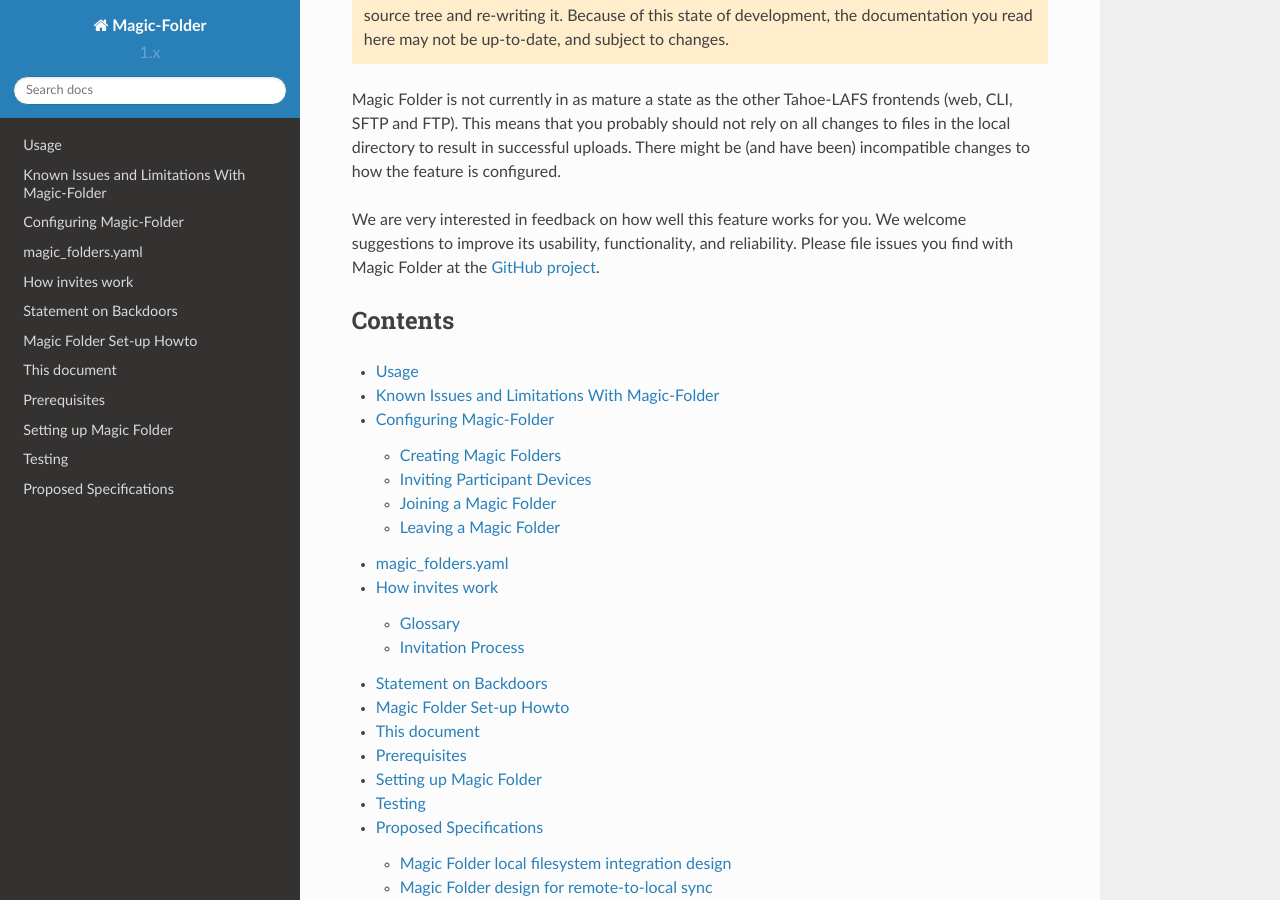
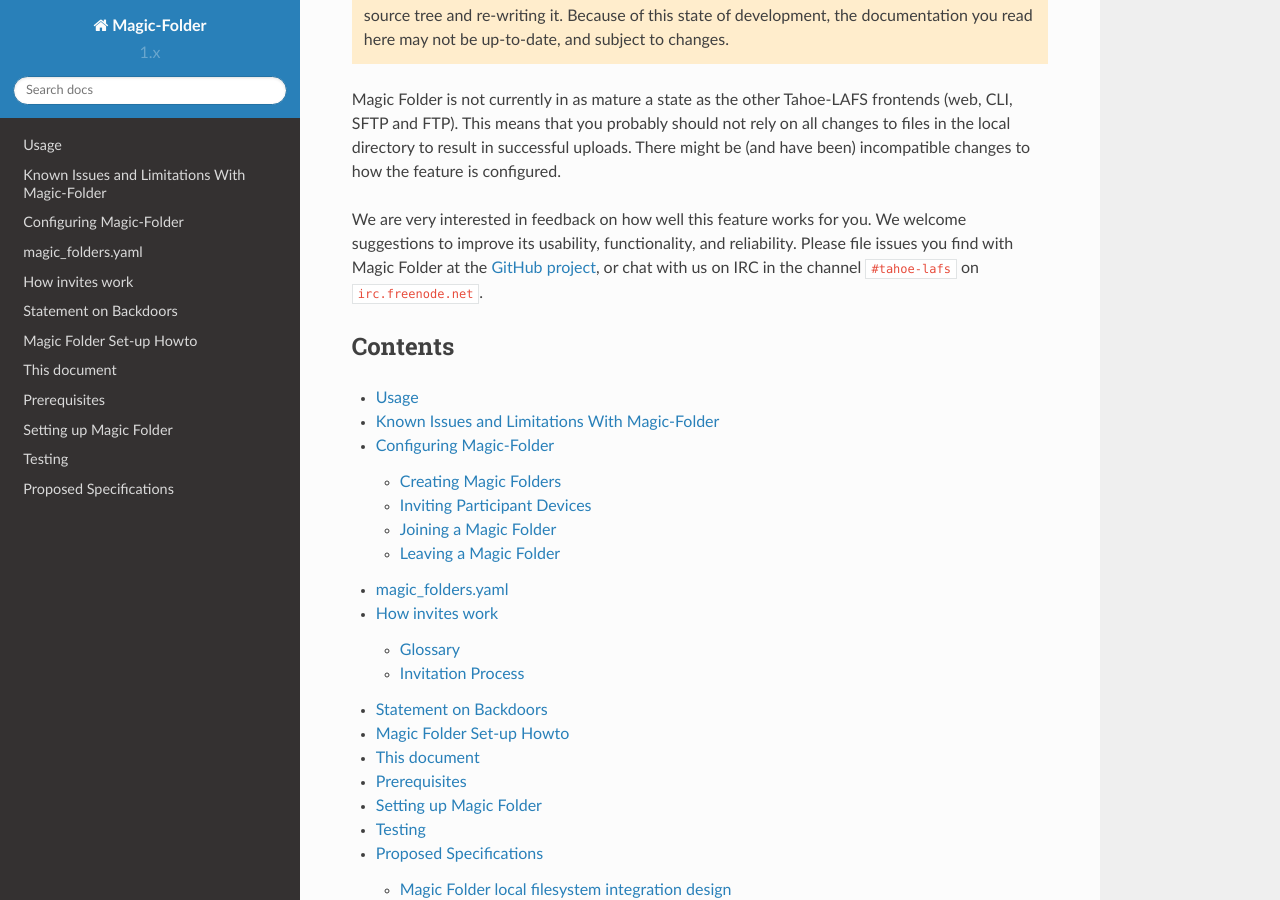
Before and after one commit to tahoe-lafs/magic-folder, a Sphinx documentation site: the page built from docs/index.rst, in a window 1280 px wide and 900 px high, scrolled down 498 px. Built offline with Sphinx 7.4.7 and the Read the Docs theme 2.0.0, drawn with Linux system fonts in a browser that asks for light colours.

Commit message:
Add reference to IRC channel

```diff
--- a/docs/index.rst
+++ b/docs/index.rst
@@ -37,7 +37,8 @@
 We are very interested in feedback on how well this feature works for
 you.  We welcome suggestions to improve its usability, functionality,
 and reliability.  Please file issues you find with Magic Folder at the
-`GitHub project`_.
+`GitHub project`_, or chat with us on IRC in the channel
+``#tahoe-lafs`` on ``irc.freenode.net``.
 
 .. _`Open Technology Fund`: https://www.opentech.fund/
 .. _`Tahoe-LAFS`: https://tahoe-lafs.org/
```
